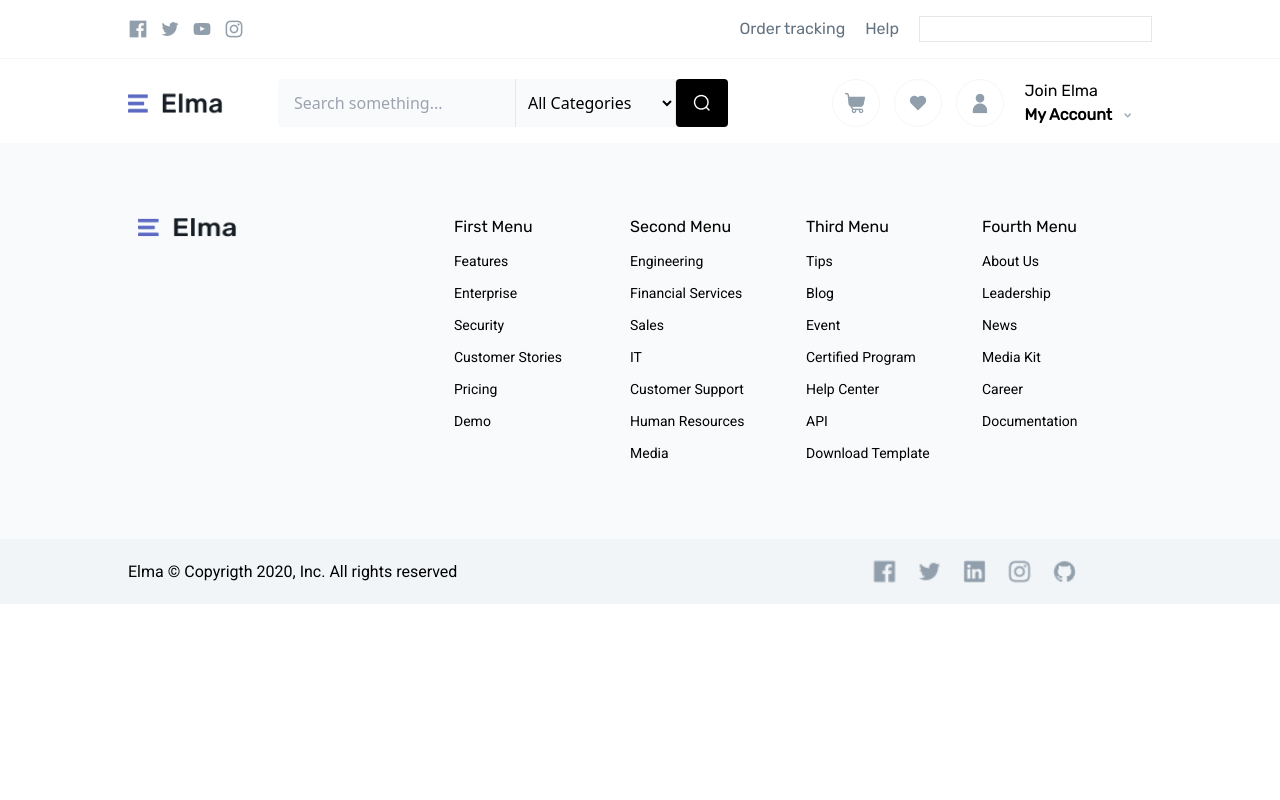
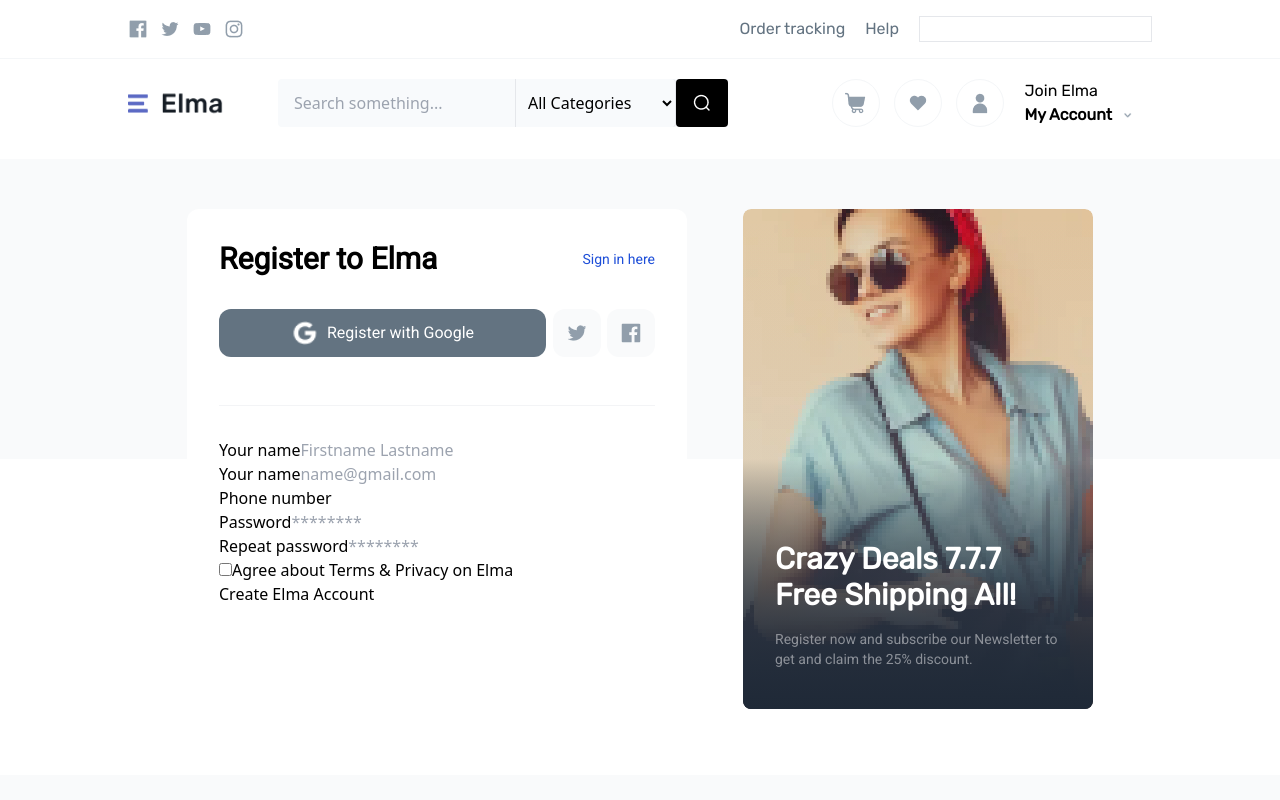
Before and after one commit to ozo-vehe/elma, a Vue app: page /register in a window 1280 px wide. Shown: the top 800 px of the page. Built offline with nearby package versions, Linux system fonts and the light colour scheme.

Commit message:
started register component

```diff
--- a/src/components/sub-components/SubFormHeader.vue
+++ b/src/components/sub-components/SubFormHeader.vue
@@ -3,12 +3,19 @@
   import gmail from '../../assets/icons/Google.png';
   import facebook from '../../assets/icons/facebook.png';
   import { RouterLink } from 'vue-router'
+
+  // Props
+  defineProps({
+    headerText: String,
+    link: String,
+    linkText: String,
+  })
 </script>
 
 <template>
   <h2 class="text-3xl mb-3 flex justify-between items-center">
-    <span class="font-bold">Sign in to Elma</span>
-    <span class="text-sm text-blue-700"><RouterLink to="/register">Register here</RouterLink></span>
+    <span class="font-bold">{{ headerText }}</span>
+    <span class="text-sm text-blue-700"><RouterLink :to="link">{{ linkText }}</RouterLink></span>
   </h2>
 
   <div class="socialBtns border-b border-gray-100 flex items-center justify-between pb-12 my-8">
--- a/src/router/index.js
+++ b/src/router/index.js
@@ -1,6 +1,7 @@
 import { createRouter, createWebHistory } from 'vue-router';
 import HomepageView from '../views/HomepageView.vue';
 import SignInView from '../views/SignInView.vue';
+import RegisterView from '../views/RegisterView.vue';
 
 const router = createRouter({
   history: createWebHistory(import.meta.env.BASE_URL),
@@ -14,6 +15,11 @@
       path: '/signin',
       name: 'signin',
       component: SignInView
+    },
+    {
+      path: '/register',
+      name: 'register',
+      component: RegisterView
     }
   ]
 })
--- /dev/null
+++ b/src/views/RegisterView.vue
@@ -0,0 +1,61 @@
+<script setup>
+  import signInImage from '../assets/images/Image1.png';
+  import SubFormHeader from '../components/sub-components/SubFormHeader.vue';
+  import SubFormImage from '../components/sub-components/SubFormImage.vue';
+</script>
+
+<template>
+  <main class="flex relative flex-wrap justify-center gap-14 my-4 before:absolute before:top-0 before:leeft-0 before:bg-custom-gray before:w-full before:h-1/2">
+    <div class="bg-white rounded-xl w-500 p-8 box-border">
+      <SubFormHeader headerText="Register to Elma" link="/signin" linkText="Sign in here" />
+      <form>
+        <div>
+          <div>
+            <label for="name">Your name</label>
+            <input type="text" id="name" placeholder="Firstname Lastname" required>
+          </div>
+          <div>
+            <label for="email">Your name</label>
+            <input type="eamil" id="email" placeholder="name@gmail.com" required>
+          </div>
+        </div>
+
+        <div>
+          <label for="number">Phone number</label>
+          <input type="tel" id="number">
+        </div>
+
+        <div>
+          <div>
+            <label for="password">Password</label>
+            <input type="password" id="password" placeholder="********" required>
+          </div>
+          <div>
+            <label for="rPassword">Repeat password</label>
+            <input type="password" id="rPassword" placeholder="********" required>
+          </div>
+        </div>
+
+        <div>
+          <input type="checkbox" id="checkbox">
+          <label for="checkbox">Agree about Terms & Privacy on Elma</label>
+        </div>
+
+        <button>Create Elma Account</button>
+      </form>
+    </div>
+    <div class="after:absolute after:top-0 after:left-0 after:bg-gradient-to-t after:from-gray-800 after:via-gray-300/10 after:w-full after:h-full relative w-350 overflow-hidden rounded-lg h-500 flex flex-wrap">
+      <SubFormImage
+        :image="signInImage"
+        headerText="Crazy deals 7.7.7 free shipping all!"
+        bodyText="Register now and subscribe our Newsletter to get and claim the 25% discount."
+      />
+    </div>
+  </main>
+</template>
+
+<style scoped>
+  main {
+    padding: 50px 10%;
+  }
+</style>
--- a/src/views/SignInView.vue
+++ b/src/views/SignInView.vue
@@ -7,11 +7,11 @@
 
 <template>
   <main class="flex relative flex-wrap justify-center gap-14 my-4 before:absolute before:top-0 before:leeft-0 before:bg-custom-gray before:w-full before:h-1/2">
-    <div class="bg-white rounded-xl w-500 px-8 py-12 box-border">
-      <SubFormHeader />
+    <div class="bg-white rounded-xl w-500 p-8 box-border">
+      <SubFormHeader headerText="Sign in to Elma" link="/register" linkText="Register here" />
       <SubForm />
     </div>
-    <div class="after:absolute after:top-0 after:left-0 after:bg-gradient-to-t after:from-gray-800 after:via-gray-300/10 after:w-full after:h-full relative w-350 overflow-hidden rounded-lg h-500 flex flex-wrap pt-4">
+    <div class="after:absolute after:top-0 after:left-0 after:bg-gradient-to-t after:from-gray-800 after:via-gray-300/10 after:w-full after:h-full relative w-350 overflow-hidden rounded-lg h-500 flex flex-wrap">
       <SubFormImage
         :image="signInImage"
         headerText="Crazy deals 7.7.7 free shipping all!"
```
Also changed, not shown: src/assets/images/Image1.png.
